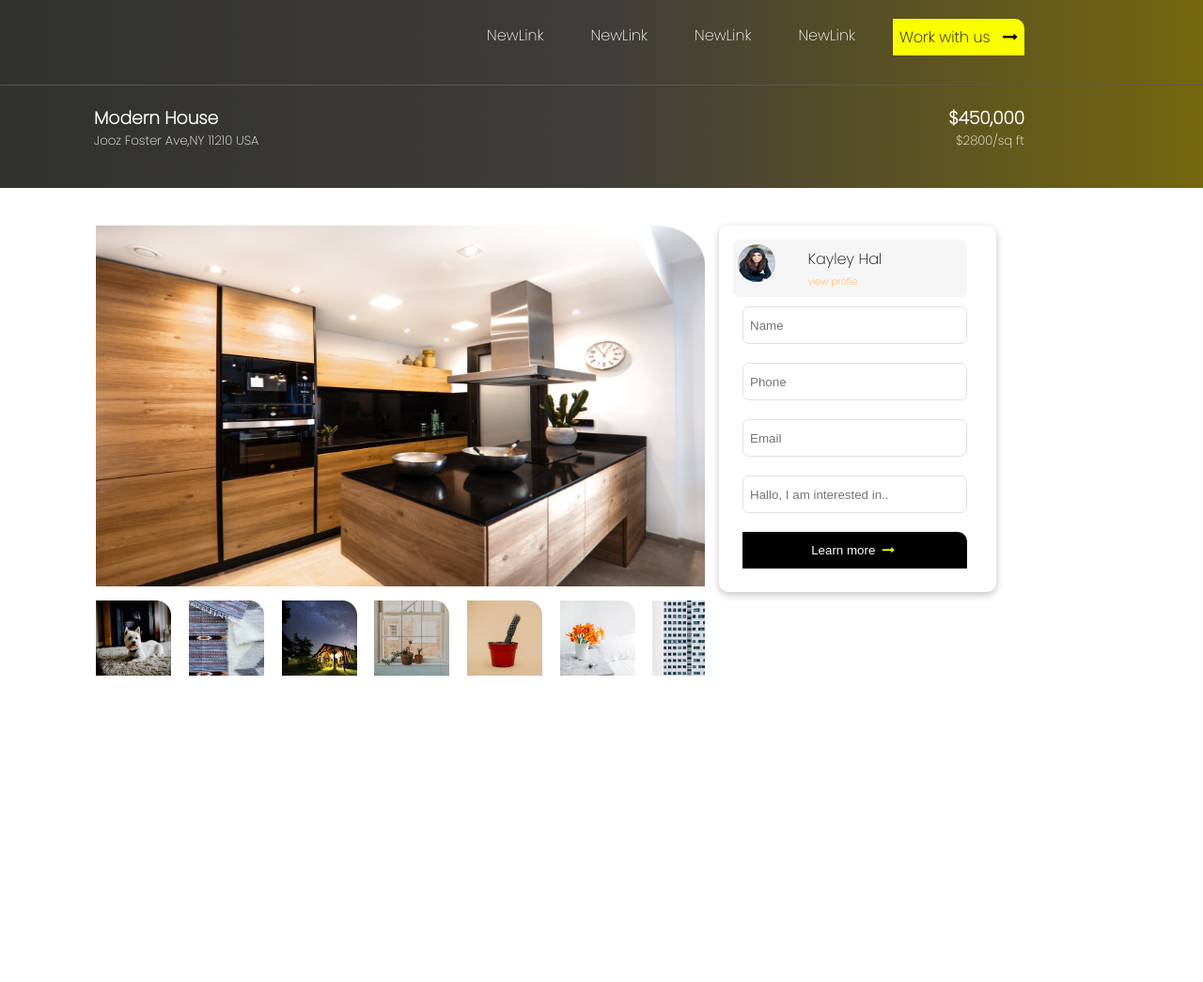
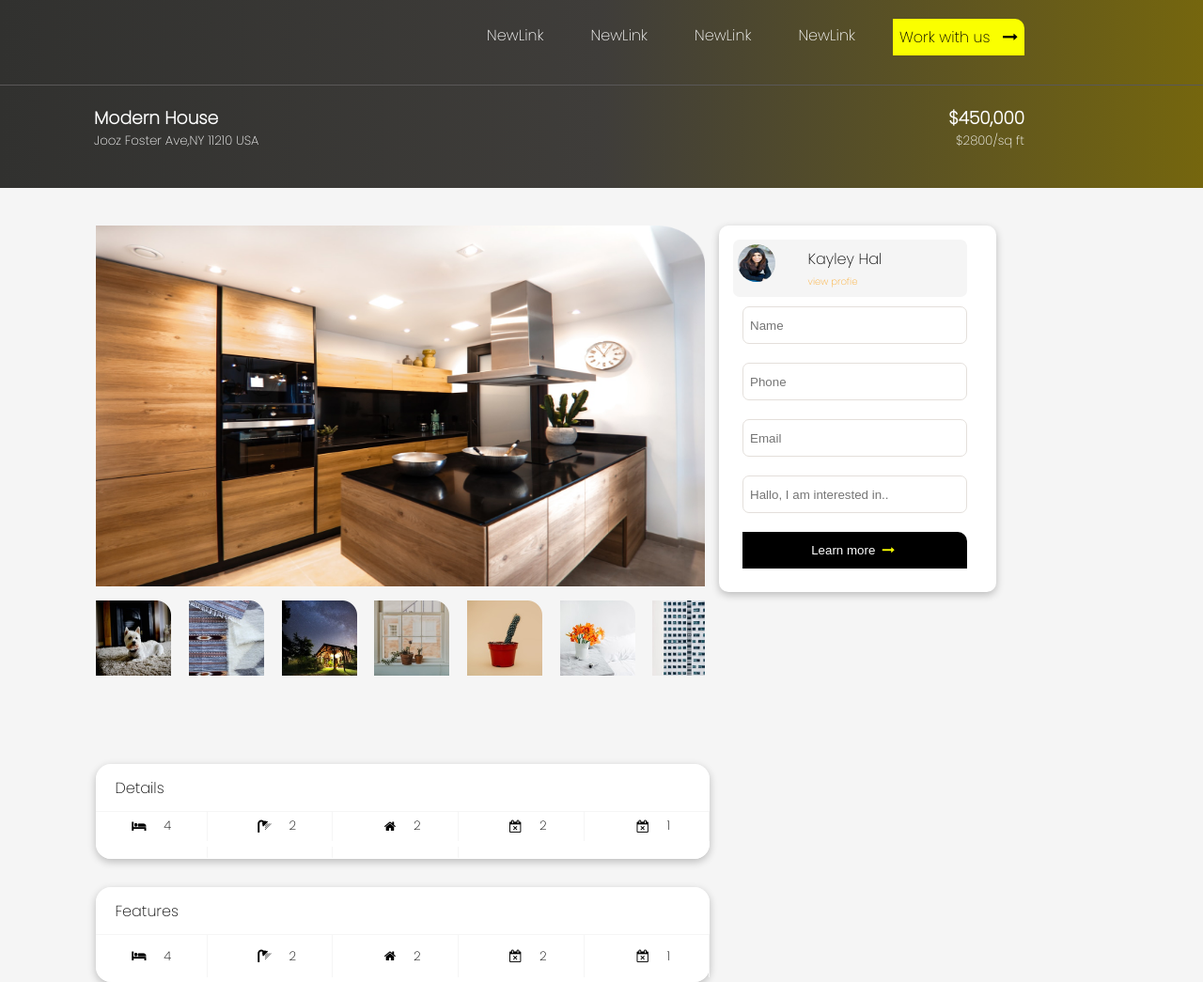
Before and after one commit to borebrian2021/Moringa-Quick-Movers-Website, a plain HTML site: page pages/detail.html in a window 1280 px wide. Shown: the whole page at 94% size. Before the commit the page ends 813 px from the top, so only its background shows below. Drawn offline with Linux system fonts and the light colour scheme.

Commit message:
This commit will beadding features to the second page

```diff
--- a/assets/css/styles.css
+++ b/assets/css/styles.css
@@ -11,6 +11,7 @@
 
 body {
     font-family: poppins;
+    background-color: #f5f5f5;
 }
 
 /* TOP SECTION STYLES */
@@ -536,3 +537,49 @@ width: 90%;
 .yellow{
     color: #faff00 !important;
 }
+
+.card_holder {
+    width: 51%;
+    /* height: 200px; */
+    border-radius: 16px;
+    box-shadow: rgba(0, 0, 0, 0.24) 0px 3px 8px;
+    margin-left: 8%;
+    margin-bottom: 30px;
+
+}
+
+.card_holder > .next{
+    height: 50px;
+    width: 100%;
+
+    display: flex;
+    justify-content: left;
+    align-items: center;
+    background-color: white;
+    border-top-left-radius: 16px;
+    border-top-right-radius: 16px;
+}
+.card_holder > .next> .text{
+    padding-left: 20px;
+}
+.card_holder > .last{
+    height: 50px;
+    width: 100%;
+    margin-top: 1px;
+    background-color: white;
+    border-bottom-left-radius: 16px;
+    border-bottom-right-radius: 16px;
+    display: grid;
+    grid-template-columns: 20% 20% 20% 20% 20%;
+    grid-gap: 3px;
+}
+.card_holder > .last> .icons{
+    /* background-color: white; */
+    width: 90%;
+    height: 90%;
+    display: flex;
+    justify-content: center;
+    align-items: center;
+    border-right: 1px #F5F5F5 solid;
+    font-size: smaller;
+}
--- a/pages/detail.html
+++ b/pages/detail.html
@@ -90,6 +90,49 @@
         </div>
     </div>
     </div>
+
+     <!-- sub end  section -->
+
+     <div class="card_holder">
+         <div class="next">
+             <p class="text">Details</p>
+         </div>
+         <div class="last">
+             <div  class="icons"><i class="fa fa-bed"></i> &nbsp; &nbsp; &nbsp;4</div>
+             <div  class="icons"><i class="fa fa-shower"></i>&nbsp; &nbsp; &nbsp;2</div>
+             <div  class="icons">            <i class="fa fa-home"></i>
+                &nbsp; &nbsp; &nbsp;2</div>
+
+             <div  class="icons"><i class="fa fa-calendar-times-o"></i>&nbsp; &nbsp; &nbsp;2</div>
+
+             <div  class="icons"><i class="fa fa-calendar-times-o"></i>&nbsp; &nbsp; &nbsp;1</div>
+
+
+             <div  class="icons"></div>
+
+             <div  class="icons"></div>
+             <div  class="icons"></div>
+
+        </div>
+     </div>
+     <div class="card_holder">
+        <div class="next">
+            <p class="text">Features</p>
+        </div>
+        <div class="last">
+            <div  class="icons"><i class="fa fa-bed"></i> &nbsp; &nbsp; &nbsp;4</div>
+            <div  class="icons"><i class="fa fa-shower"></i>&nbsp; &nbsp; &nbsp;2</div>
+            <div  class="icons">            <i class="fa fa-home"></i>
+               &nbsp; &nbsp; &nbsp;2</div>
+
+            <div  class="icons"><i class="fa fa-calendar-times-o"></i>&nbsp; &nbsp; &nbsp;2</div>
+
+            <div  class="icons"><i class="fa fa-calendar-times-o"></i>&nbsp; &nbsp; &nbsp;1</div>
+
+
+
+       </div>
+    </div>
 </body>
 
 </html>
```
